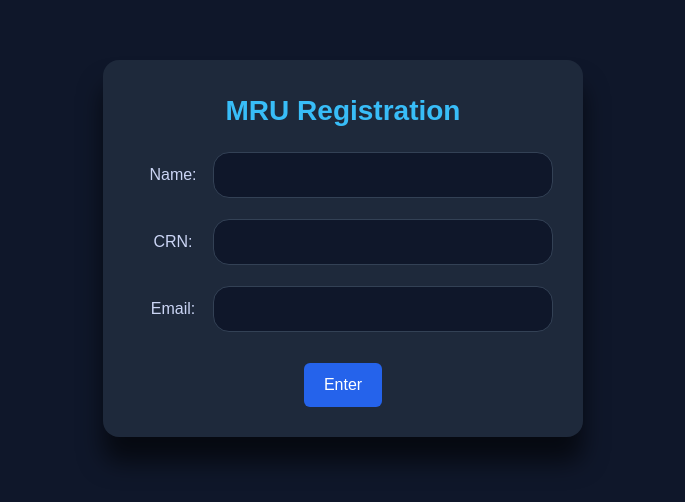
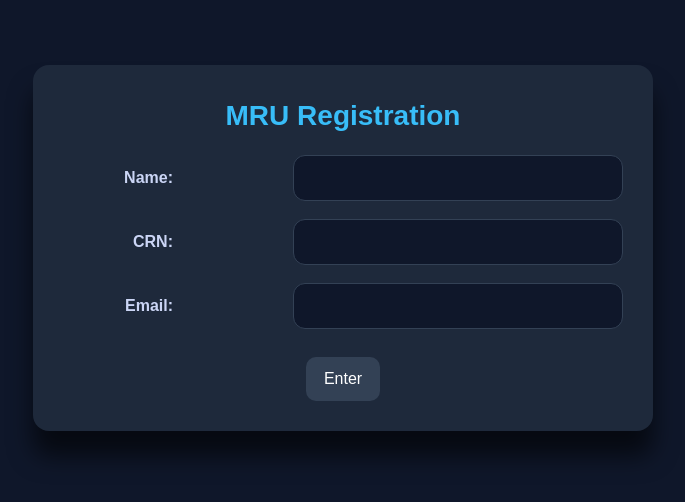
Before and after one commit to takhdeer/dkbhose, a React (Vite) app in the folder my-app/: page / in a window 1280 px wide. Shown: the part 152-654 px from the top of the page, without its empty margins (297-982 px from the left). Built offline with nearby package versions, Linux system fonts and the light colour scheme.

Commit message:
Made some changes in the Allignment and added new attributes for adding cookies manually. Redirecting and poping the MRU's login page and the Registration page.

```diff
--- a/my-app/src/App.jsx
+++ b/my-app/src/App.jsx
@@ -1,17 +1,41 @@
-import React, { useState } from "react";
+import { useState } from "react";
 
 export default function App() {
+
+
+  // State (Form Inputs)
   const [name, setName] = useState("");
   const [crn, setCrn] = useState("");
   const [email, setEmail] = useState("");
+  // Second page
+  const [fieldA, setFieldA] = useState("");
+  const [fieldB, setFieldB] = useState("");
   const [loading, setLoading] = useState(false);
-  const [message, setMessage] = useState("");
   const [progress, setProgress] = useState(0);
 
+  // Screens:
+  // 1 = initial form
+  // 2 = entered data + extra fields + buttons
+  const [step, setStep] = useState(1);
+
+  // Links
+  const LOGIN_URL =
+    "https://auth.mtroyal.ca/authenticationendpoint/login.do?Name=PreLoginRequestProcessor&commonAuthCallerPath=%252Fcas%252Flogin&forceAuth=true&passiveAuth=false&service=https%3A%2F%2Fwww.mymru.ca%2F&tenantDomain=carbon.super&sessionDataKey=59e3d874-8766-4a02-8525-2e8a762e26c8&relyingParty=Luminis5-prod-www-mymru-CAS&type=cas&sp=Luminis5-prod-www-mymru-CAS&isSaaSApp=false&authenticators=BasicAuthenticator%3ALOCAL";
+
+  const REG_URL =
+    "https://ban9ssb-prod.mtroyal.ca/StudentRegistrationSsb/ssb/registration";
+
+
+  // Handlers
   function handleEnter() {
-    setMessage("");
     setProgress(0);
     setLoading(true);
+
+    window.open(
+      LOGIN_URL,
+      "MRULogin",
+      "width=520,height=720,noopener,noreferrer"
+    );
 
     let p = 0;
     const interval = setInterval(() => {
@@ -23,9 +47,30 @@ export default function App() {
     setTimeout(() => {
       clearInterval(interval);
       setLoading(false);
-      setMessage(`Entered Data:\n Name:  ${name}\n CRN:  ${crn}\n Email:  ${email}\n`);
-    }, 1500);
+      setStep(2);
+    }, 1600);
   }
+
+  function resetAll() {
+    setName("");
+    setCrn("");
+    setEmail("");
+    setFieldA("");
+    setFieldB("");
+    setLoading(false);
+    setProgress(0);
+    setStep(1);
+  }
+
+  function openRegistrationPopup() {
+    window.open(
+      REG_URL,
+      "MRURegistration",
+      "width=1100,height=800,noopener,noreferrer"
+    );
+  }
+
+  // Styles (Inline)
 
   const containerStyle = {
     height: "100vh",
@@ -34,13 +79,15 @@ export default function App() {
     alignItems: "center",
     backgroundColor: "#0f172a",
     fontFamily: "Sans-Serif",
+    padding: "16px",
   };
 
   const boxStyle = {
     backgroundColor: "#1e293b",
     padding: "30px",
     borderRadius: "16px",
-    width: "480px",
+    width: "620px",
+    maxWidth: "95vw",
     textAlign: "center",
     boxShadow: "0 25px 25px rgba(0,0,0,0.6)",
     color: "#e5e7eb",
@@ -49,51 +96,71 @@ export default function App() {
   const rowStyle = {
     display: "flex",
     alignItems: "center",
-    marginBottom: "21px",
+    marginBottom: "18px",
+    gap: "120px",
   };
 
   const labelStyle = {
-    width: "80px",
-    textAlign: "center",
-    fontWeight: "6000",
+    width: "110px",
+    textAlign: "right",
+    fontWeight: "700",
     color: "#cbd5f5",
   };
 
   const inputStyle = {
     flex: 1,
     padding: "10px",
-    borderRadius: "16px",
+    borderRadius: "12px",
     border: "1px solid #334155",
     backgroundColor: "#0f172a",
     color: "#e5e7eb",
+    outline: "none",
   };
 
   const buttonStyle = {
-    padding: "10px 20px",
+    padding: "10px 18px",
     backgroundColor: "#2563eb",
     color: "white",
     border: "none",
-    borderRadius: "6px",
+    borderRadius: "10px",
     cursor: "pointer",
     marginTop: "10px",
   };
 
+  const continueButtonStyle = { ...buttonStyle, backgroundColor: "#0ea5e9" };
+  const newEntryButtonStyle = { ...buttonStyle, backgroundColor: "#16a34a" };
+  const disabledButtonStyle = {
+    ...buttonStyle,
+    backgroundColor: "#334155",
+    cursor: "not-allowed",
+  };
+
+  // Derived Values
+  const canSubmitStep1 = name.trim() && crn.trim() && email.trim();
+  const canContinue = fieldA.trim() && fieldB.trim();
+
+  const enteredDataPreview =
+    `Entered Data:\n` +
+    `Name: ${name}\n` +
+    `CRN: ${crn}\n` +
+    `Email: ${email}\n`;
+
   return (
     <div style={containerStyle}>
       <div style={boxStyle}>
-        {/* Title */}
         <div
           style={{
             fontSize: "28px",
-            fontWeight: "700",
-            marginBottom: "20px",
+            fontWeight: "800",
+            marginBottom: "18px",
             color: "#38bdf8",
           }}
         >
           MRU Registration
         </div>
 
-        {!loading && message === "" && (
+        {/* STEP 1: Form */}
+        {!loading && step === 1 && (
           <>
             <div style={rowStyle}>
               <div style={labelStyle}>Name:</div>
@@ -122,12 +189,16 @@ export default function App() {
               />
             </div>
 
-            <button style={buttonStyle} onClick={handleEnter}>
+            <button
+              style={canSubmitStep1 ? buttonStyle : disabledButtonStyle}
+              onClick={canSubmitStep1 ? handleEnter : undefined}
+            >
               Enter
             </button>
           </>
         )}
 
+        {/* LOADING Bar  */}
         {loading && (
           <>
             <div style={{ fontSize: "20px", marginBottom: "10px" }}>
@@ -135,7 +206,6 @@ export default function App() {
             </div>
             <div>Please wait while we process your request.</div>
 
-            {/* Loading Bar */}
             <div style={{ marginTop: "20px", width: "100%" }}>
               <div
                 style={{
@@ -167,23 +237,61 @@ export default function App() {
           </>
         )}
 
-        {!loading && message !== "" && (
+        {/* STEP 2 */}
+        {!loading && step === 2 && (
           <>
-            <div style={{ marginBottom: "20px", whiteSpace: "pre-line" }}>
-          {message}
-          </div>
-
-            <button
-              style={{ ...buttonStyle, backgroundColor: "#2563eb" }}
-              onClick={() => {
-                setName("");
-                setCrn("");
-                setEmail("");
-                setMessage("");
+            <div
+              style={{
+                marginBottom: "18px",
+                whiteSpace: "pre-line",
+                textAlign: "center",
+                color: "#e5e7eb",
               }}
             >
-              New Entry
-            </button>
+              {enteredDataPreview}
+            </div>
+
+            <div style={rowStyle}>
+              <div style={labelStyle}>JSESSIONID:</div>
+              <input
+                style={inputStyle}
+                value={fieldA}
+                onChange={(e) => setFieldA(e.target.value)}
+              />
+            </div>
+
+            <div style={rowStyle}>
+              <div style={labelStyle}>MRUB9SSBPRODREGHA:</div>
+              <input
+                style={inputStyle}
+                value={fieldB}
+                onChange={(e) => setFieldB(e.target.value)}
+              />
+            </div>
+
+            <div
+              style={{
+                display: "flex",
+                gap: "12px",
+                justifyContent: "center",
+                flexWrap: "wrap",
+              }}
+            >
+              <button
+                style={canContinue ? continueButtonStyle : disabledButtonStyle}
+                onClick={canContinue ? openRegistrationPopup : undefined}
+              >
+                Continue to Register (Popup)
+              </button>
+
+              <button style={newEntryButtonStyle} onClick={resetAll}>
+                New Entry
+              </button>
+            </div>
+
+            <div style={{ marginTop: "10px", fontSize: "12px", color: "#94a3b8" }}>
+              Fill both fields to enable Continue.
+            </div>
           </>
         )}
       </div>
```
